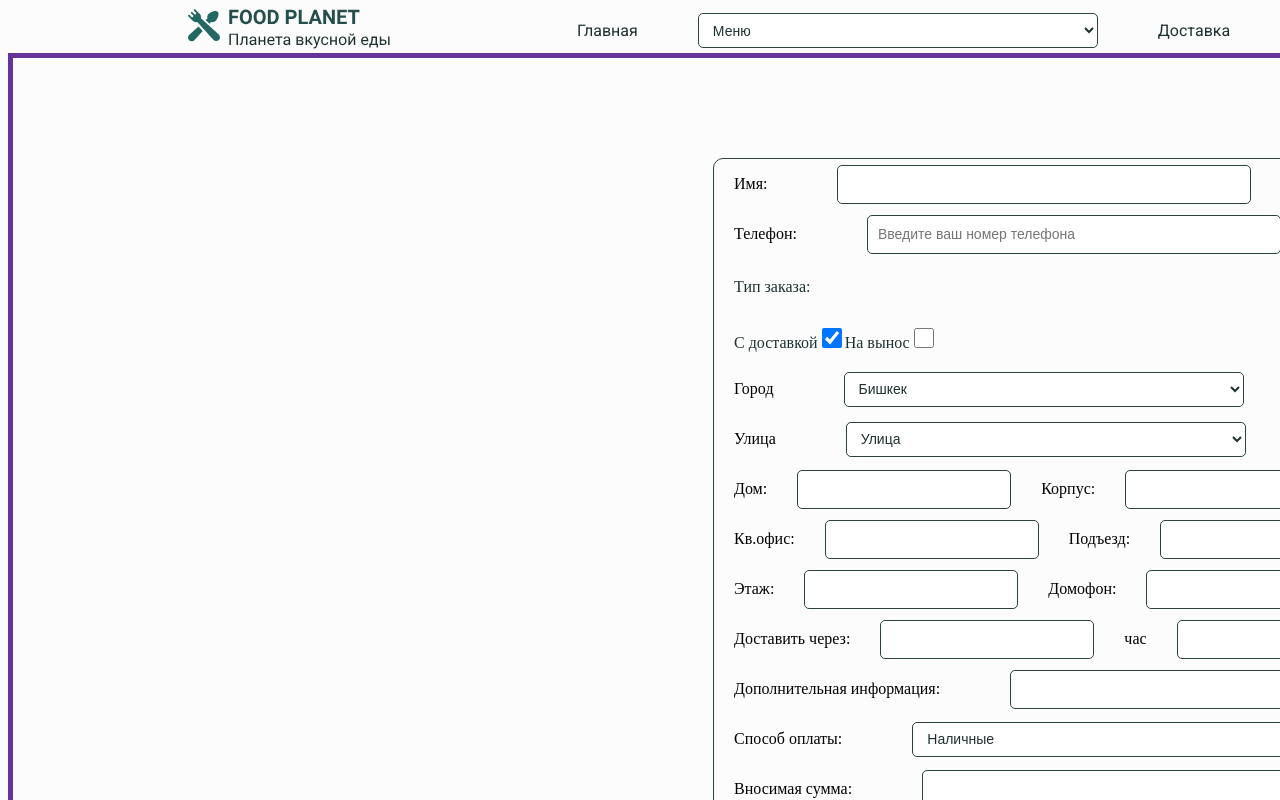
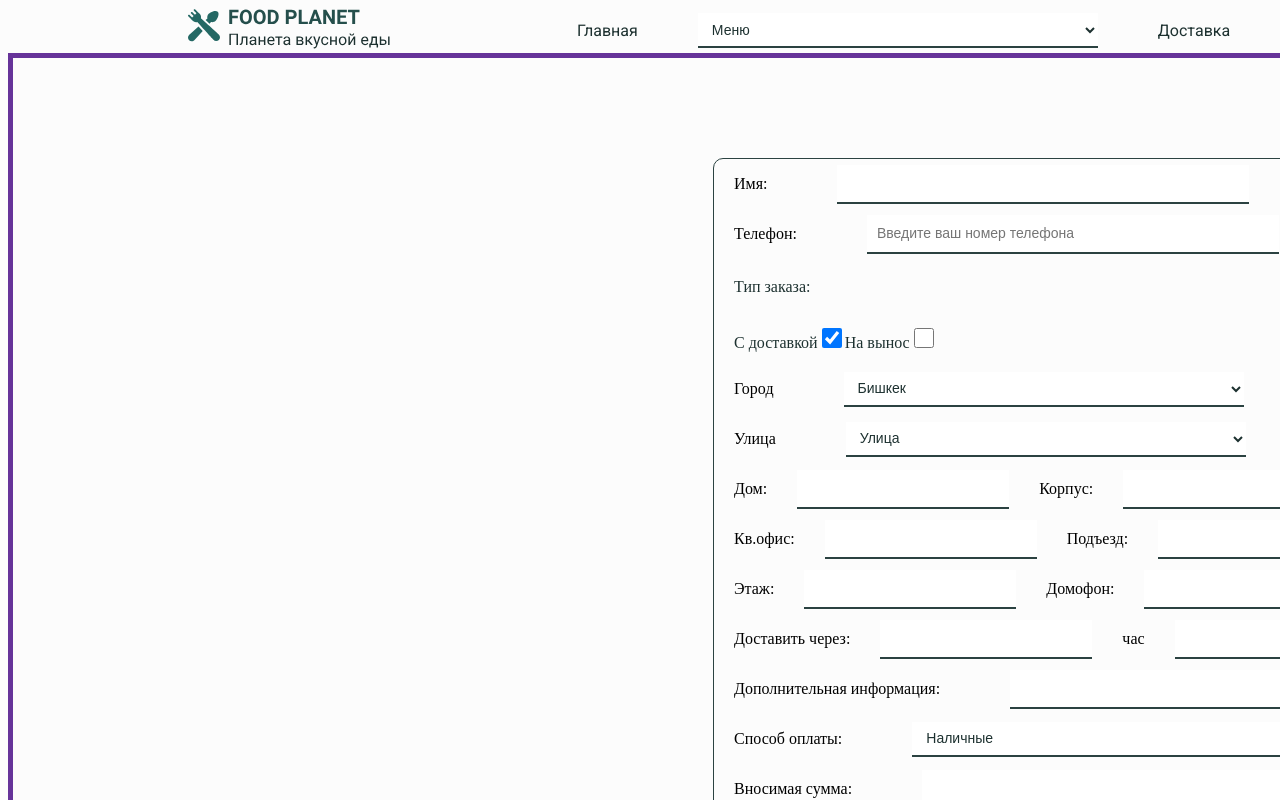
Before and after one commit to AizhanAidarova/Food-Planet, a React (Create React App) app: page /basket in a window 1280 px wide. Shown: the top 800 px of the page. Built offline with nearby package versions, Linux system fonts and the light colour scheme.

Commit message:
feat:changed basket css

```diff
--- a/src/Pages/Basket/Basket.module.css
+++ b/src/Pages/Basket/Basket.module.css
@@ -62,10 +62,10 @@ input, select{
     font-size: 14px;
     font-family: 'Sora', sans-serif;
     padding-left: 10px;
-    /* border:none; */
-    border: 1px solid #2B4241;
+    border:none;
+    border-bottom: 2px solid #2B4241;
     background-color:white;
-    border-radius:5px;
+    /* border-radius:5px; */
 }
 
 .first, .second,.typeOrder2, .city1, .street, .address, .house, .korpus, .addInfo, .pay{
```
